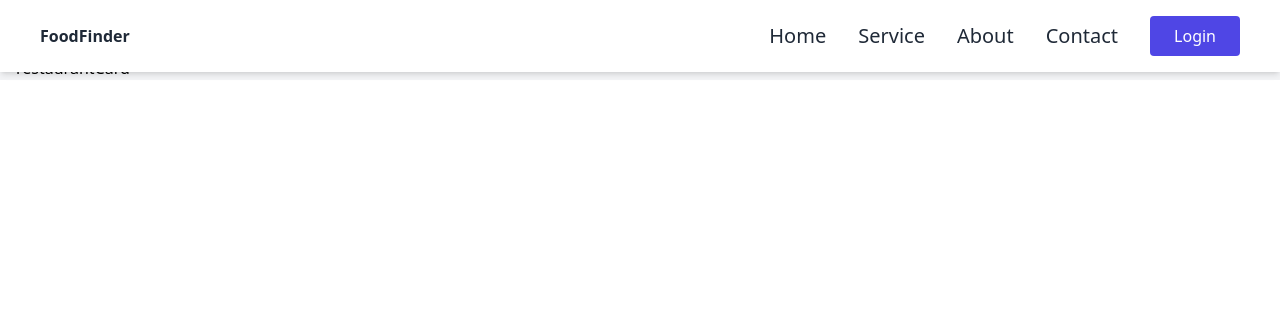
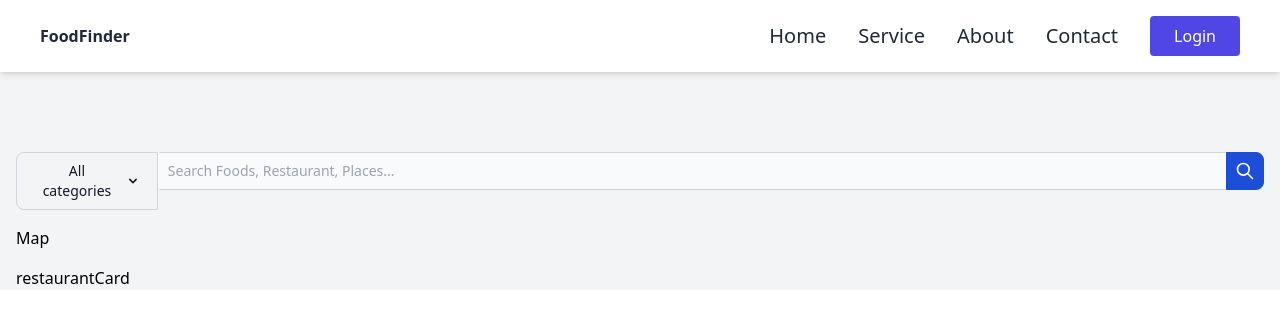
Before and after one commit to gdodd1/FoodFinder, a Next.js app: page / in a window 1280 px wide. Shown: the top 322 px of the page. Built offline with nearby package versions, Linux system fonts and the light colour scheme; what tw-elements would draw is missing.

Commit message:
Fixed searchbar covering navbar

```diff
--- a/pages/_app.tsx
+++ b/pages/_app.tsx
@@ -7,9 +7,7 @@ function MyApp({ Component, pageProps }: AppProps) {
   return (
     <>
       <Navbar />
-      <Component {...pageProps} />
-      <div className="bg-white w-full h-screen"></div>
-
+      <div className="pt-mx"><Component {...pageProps} /></div>
     </>
   )
 }
--- a/pages/index.tsx
+++ b/pages/index.tsx
@@ -7,8 +7,8 @@ const IndexPage = () => {
   return (
     <div className="bg-gray-100">
       {/* Google Map */}
-      <div className="container mx-auto px-4 mb-4">
-        {/* <SearchBar /> */}
+      <div className="container mx-auto px-4 mb-4 pt-20">
+        <SearchBar />
       </div>
 
       {/* Google Map */}
--- a/tailwind.config.js
+++ b/tailwind.config.js
@@ -7,7 +7,11 @@ module.exports = {
     './src/**/*.{html,js}', './node_modules/tw-elements/dist/js/**/*.js',
   ],
   theme: {
-    extend: {},
+    extend: {
+      padding: {
+        'mx': '72px'
+      }
+    },
   },
   plugins: [
     require('tw-elements/dist/plugin'),
```
